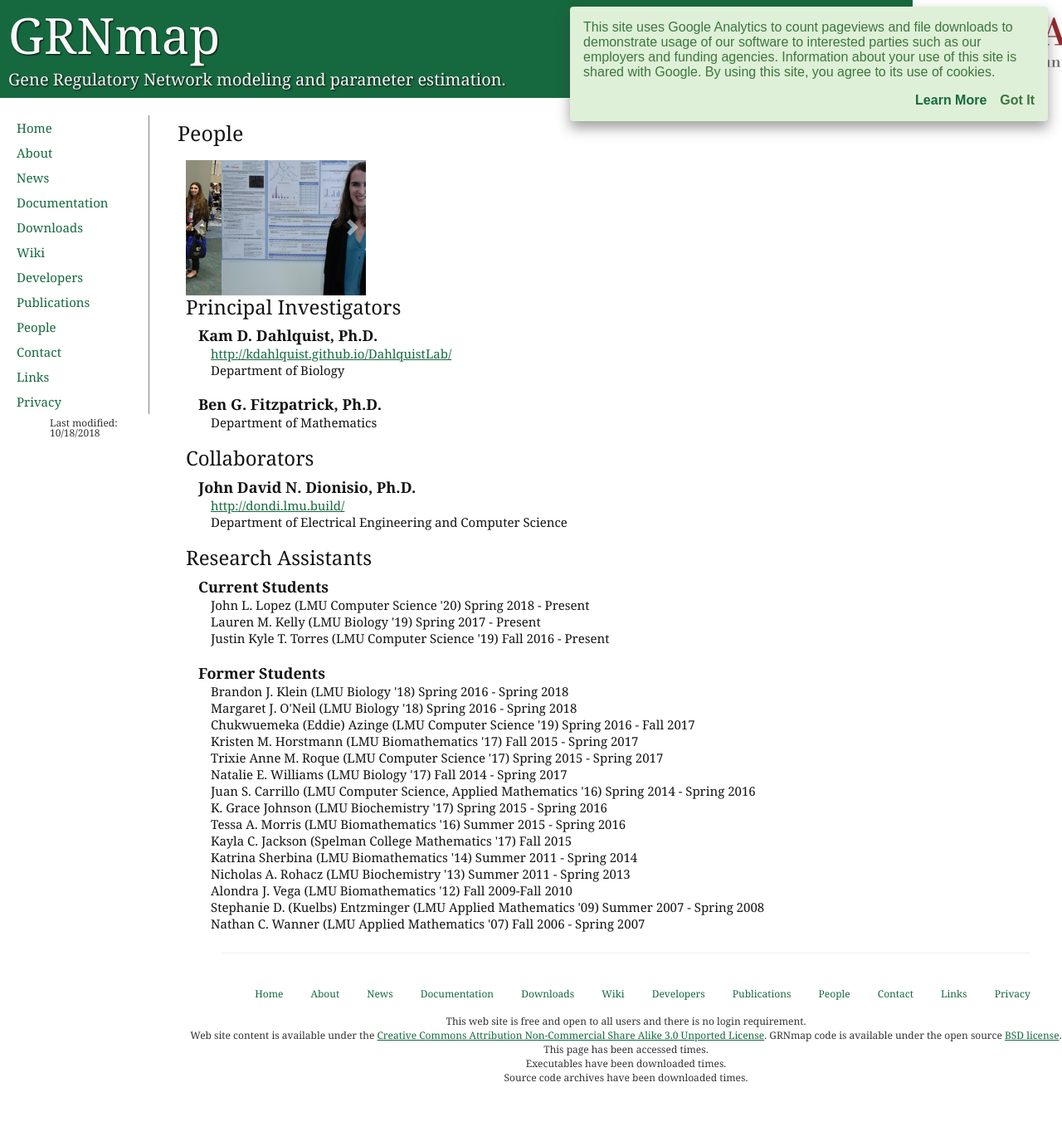
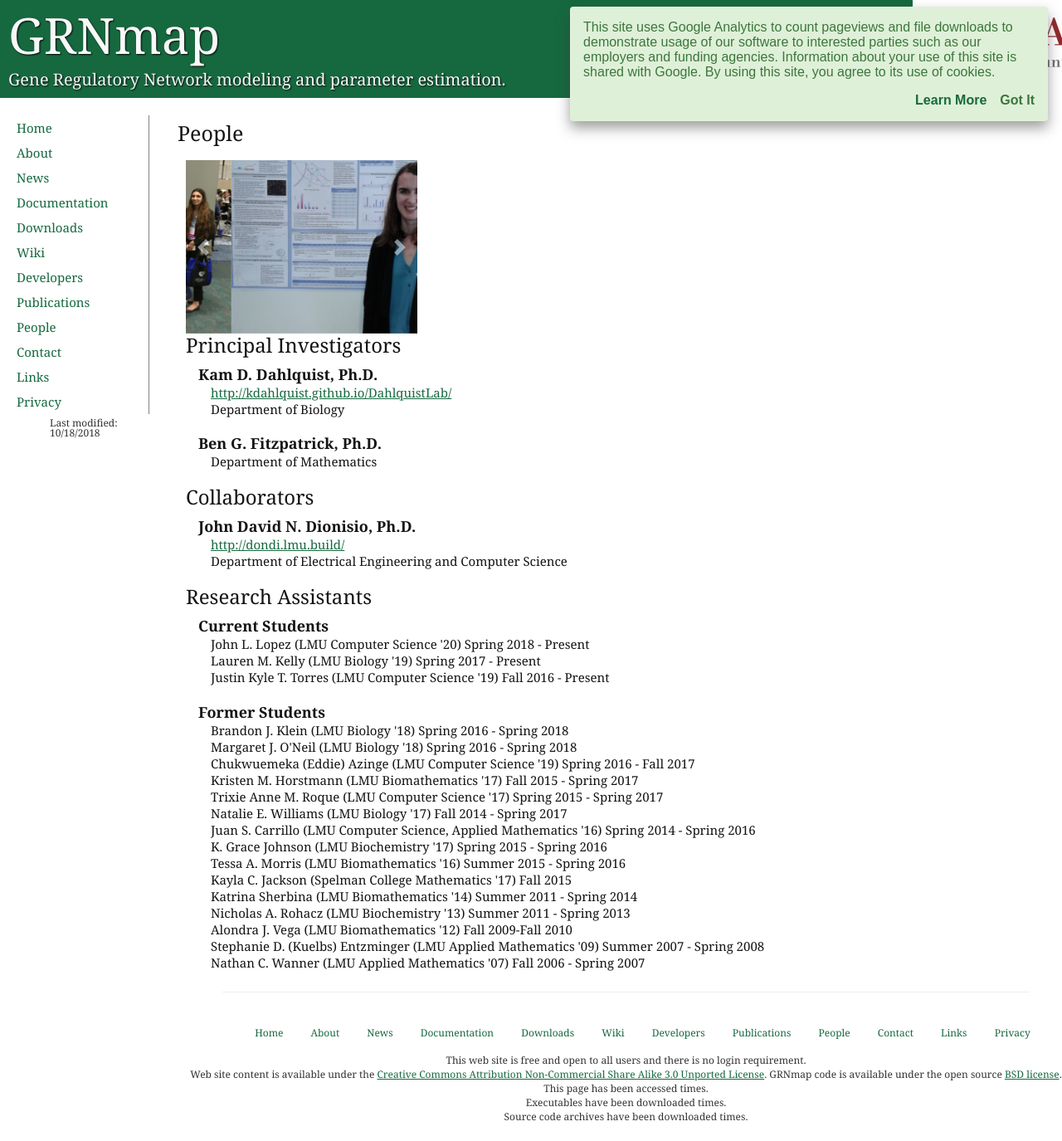
Before and after one commit to kdahlquist/GRNmap, a Jekyll site: the page built from people.html, in a window 1280 px wide. Shown: the whole page at 83% size. Built offline with Jekyll 4.4.1, drawn with Linux system fonts in a browser that asks for light colours; before the commit the page ends 1328 px from its top, so only the background shows below that.

Commit message:
change width 24 height 8

```diff
--- a/people.html
+++ b/people.html
@@ -9,7 +9,7 @@ This file is formatted differently and needs to be revisited:
 Styling for side box currently isn't working,
 Need to convert to data dependant format
 -->
-<div class="container carousel-container" style="width: 18%; height:6%; margin-left: 0;">
+<div class="container carousel-container" style="width: 24%; height:8%; margin-left: 0;">
     <div class="row">
         <div id="carouselControls" class="carousel slide" data-ride="carousel">
             <div class="carousel-inner">
```
